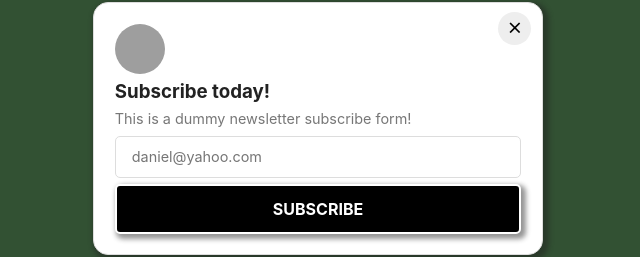
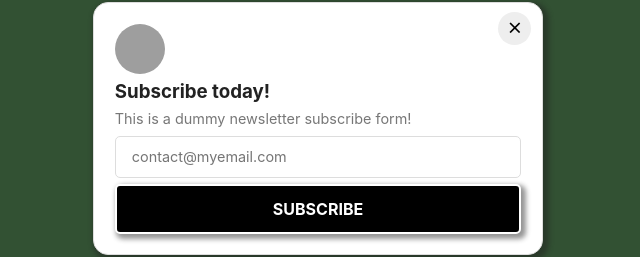
Before and after one commit to danielbizu/MODAL-POPUP-JS, a plain HTML site: page index.html in a window 1280 px wide. Both pictures are taken after a click on the button "OPEN MODAL BUTTON". Shown: the part 158-415 px from the top of the page, 322-962 px from the left. Drawn offline with Linux system fonts and the light colour scheme; grey boxes are pictures that could not be loaded.

Commit message:
Update index.html

```diff
--- a/index.html
+++ b/index.html
@@ -21,7 +21,7 @@
     </p>
   </div>
 
-  <input type="email" id="email" placeholder="daniel@yahoo.com" />
+  <input type="email" id="email" placeholder="contact@myemail.com" />
   <button class="btn">SUBSCRIBE</button>
 </section>
 
```
